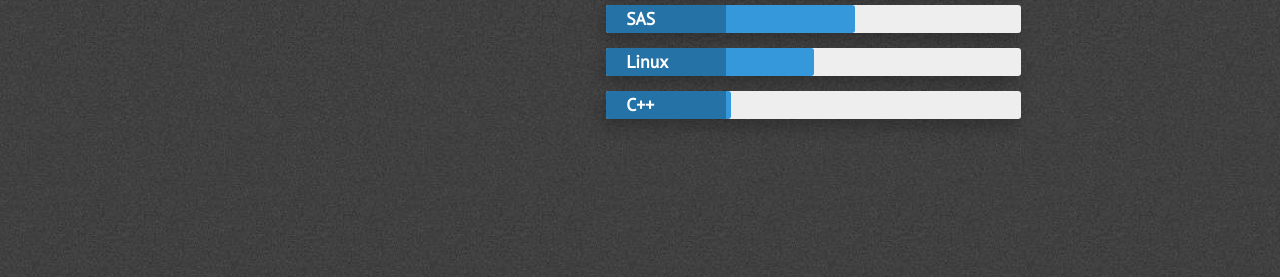
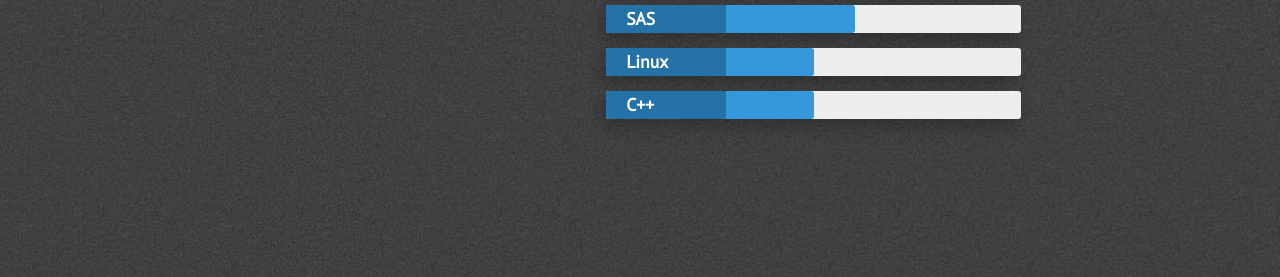
Before and after one commit to nguyendangson/sondangnguyen, a Jekyll site: the page built from index.html, in a window 1280 px wide. Shown: the part 2565-2842 px from the top of the page. Built offline with Jekyll 4.4.1, drawn with Linux system fonts in a browser that asks for light colours; nearby versions of some CDN libraries.

Commit message:
Update skills.html

```diff
--- a/_includes/skills.html
+++ b/_includes/skills.html
@@ -55,7 +55,7 @@
                             <div class="skillbar-bar" style="background: #3498db"></div>
                         </div> <!-- End Skill Bar -->
 
-			<div class="skillbar clearfix " data-percent="30%">
+			<div class="skillbar clearfix " data-percent="50%">
                             <div class="skillbar-title" style="background: #2980b9"><span>C++</span></div>
                             <div class="skillbar-bar" style="background: #3498db"></div>
                         </div> <!-- End Skill Bar -->
```
